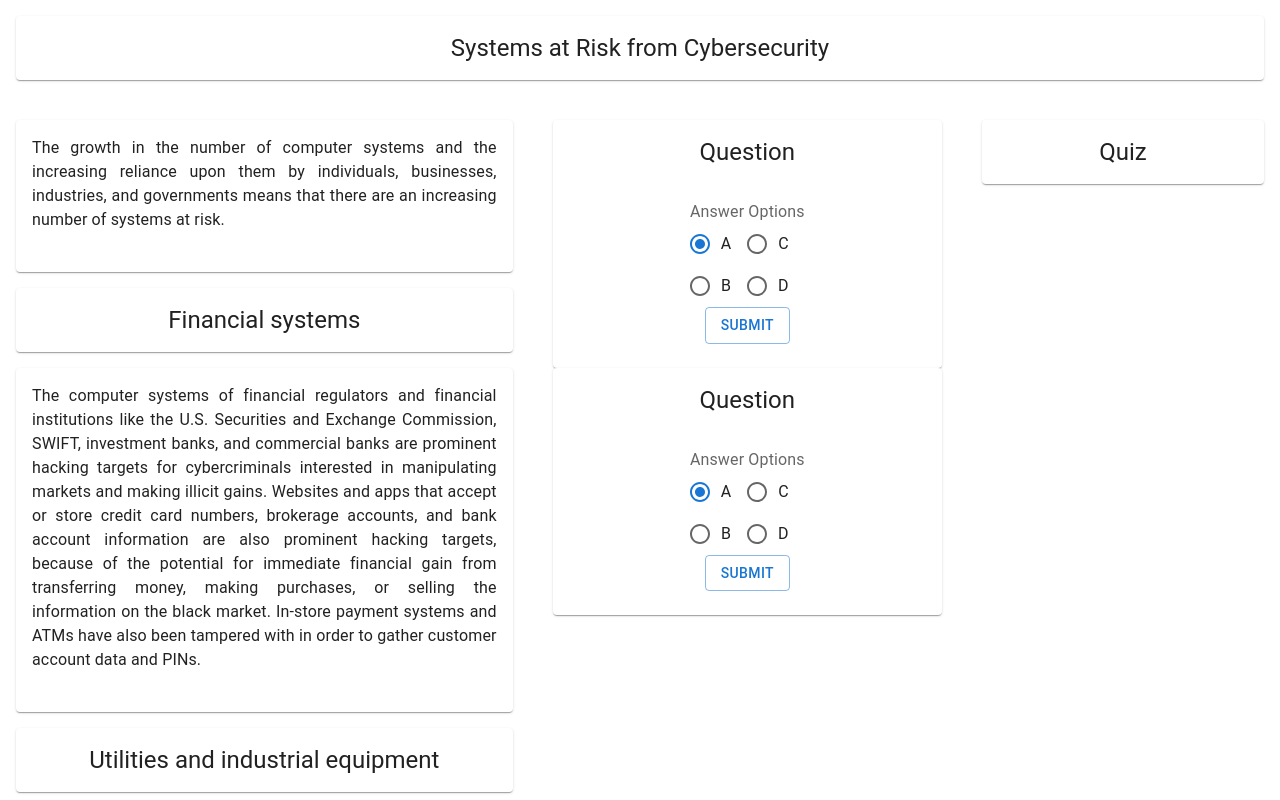
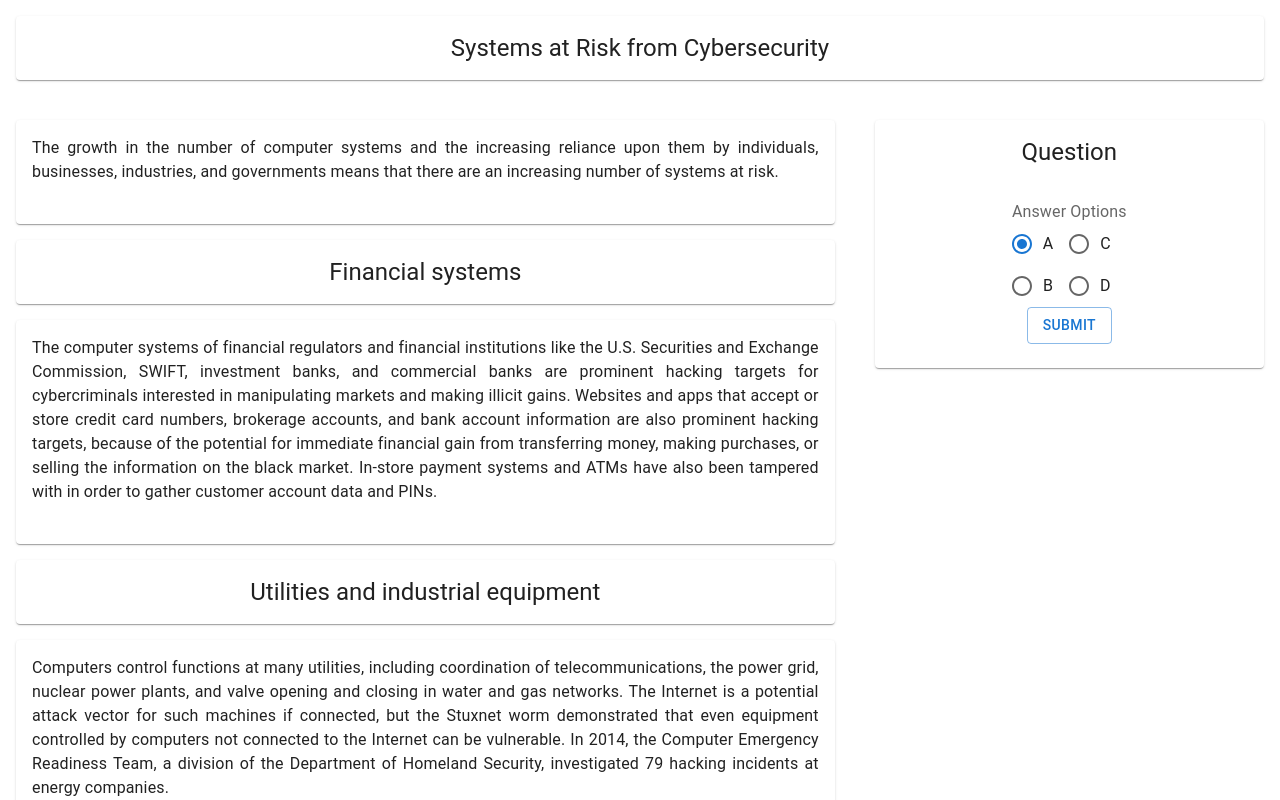
Before and after one commit to hammadfarooqi/Interactpedia, a React (Create React App) app: page / in a window 1280 px wide. Shown: the top 800 px of the page. Built offline with nearby package versions, Linux system fonts and the light colour scheme.

Commit message:
Combined Questions and Quiz

```diff
--- a/src/App.js
+++ b/src/App.js
@@ -2,7 +2,7 @@ import './App.css'
 import {useState } from "react"
 import {Grid} from "@mui/material"
 import TextDisplay from "./components/TextDisplay"
-import Question from "./components/Question"
+import Quiz from "./components/Quiz"
 import Header from "./components/Header"
 import raw from "./article.txt"
 
@@ -42,7 +42,7 @@ function App() {
           <Header title={title}/>
         </Grid>
 
-        <Grid item sm={5} md={5} lg={5}>
+        <Grid item sm={8} md={8} lg={8}>
           <Grid container spacing = {2}>
             {parsed.map((paragraph) => (
 
@@ -66,11 +66,7 @@ function App() {
           </Grid>
         </Grid>
         <Grid item sm={4} md={4} lg={4}>
-          <Question title="Question" />
-          <Question title="Question" />
-        </Grid>
-        <Grid item sm={3} md={3} lg={3}>
-          <Header title="Quiz" />
+          <Quiz/>
         </Grid>
       </Grid>
     </div>
--- /dev/null
+++ b/src/components/Quiz.js
@@ -0,0 +1,11 @@
+import Question from "./Question"
+
+const Quiz = () => {
+  return (
+    <div>
+        <Question title="Question" />
+    </div>
+  )
+}
+
+export default Quiz
```
